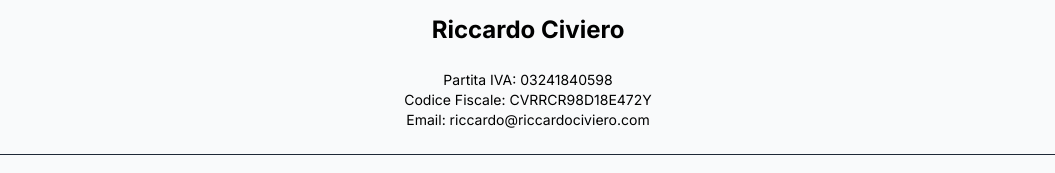
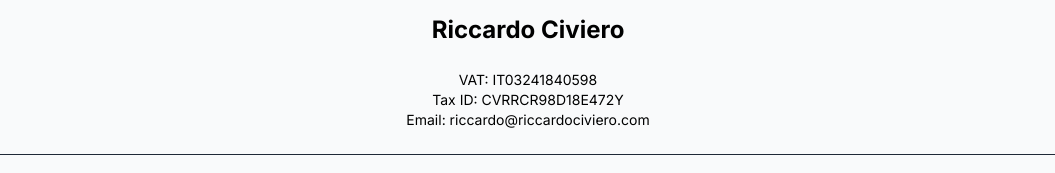
Before and after one commit to ricciviero/my-react-website, a React (Create React App) app: page /privacy in a window 1280 px wide. Shown: the part 2025-2198 px from the top of the page, without its empty margins (112-1167 px from the left). Built offline with nearby package versions, Linux system fonts and the light colour scheme; what tailwindcss-motion would draw is missing.

Commit message:
english footer

```diff
--- a/src/components/Footer.js
+++ b/src/components/Footer.js
@@ -31,9 +31,9 @@ const Footer = () => {
                     <h3 className="text-2xl font-bold">Riccardo Civiero</h3>
                 </div>
                 <p className="text-sm">
-                    Partita IVA: 03241840598
+                    VAT: IT03241840598
                     <br></br>
-                    Codice Fiscale: CVRRCR98D18E472Y
+                    Tax ID: CVRRCR98D18E472Y
                     <br></br>
                     Email: riccardo@riccardociviero.com
                 </p>
```
